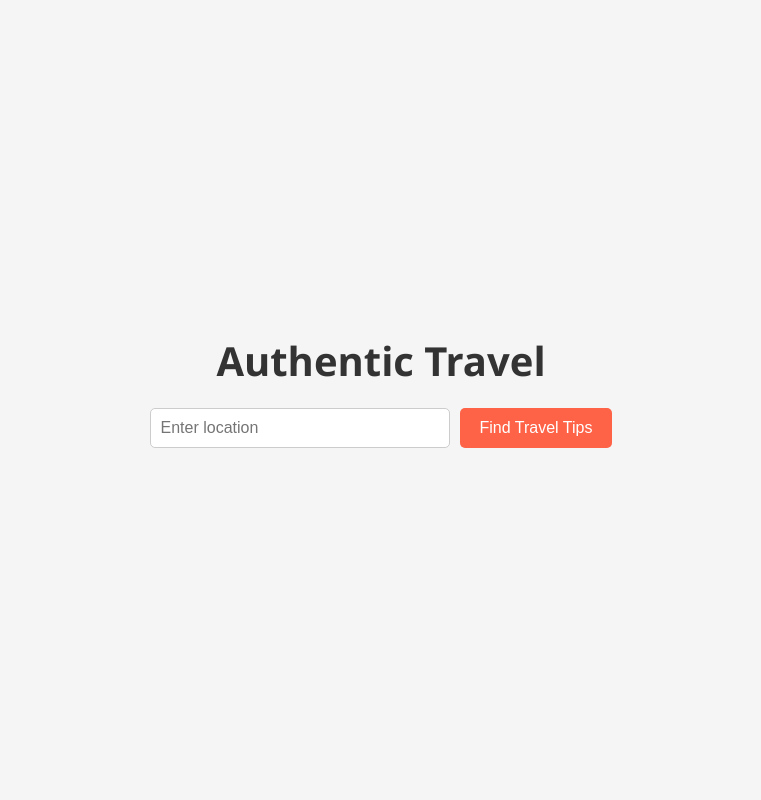
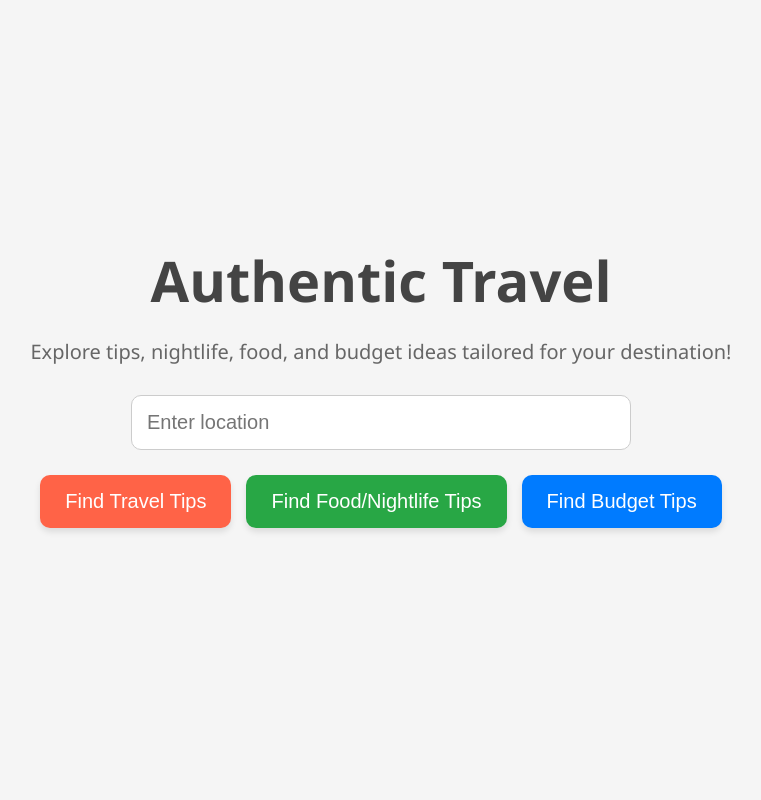
Before and after one commit to jexpearce/jex, a Flask app: page / in a window 1280 px wide. Shown: the whole page, without its empty margins (259-1020 px from the left). Run offline with Flask 3, Linux system fonts and the light colour scheme.

Commit message:
my god a lot of changes (new buttons, better cssn new subreddits)

```diff
--- a/server.py
+++ b/server.py
@@ -1,16 +1,18 @@
+import requests
 from flask import Flask, request, jsonify, send_from_directory
 from flask_cors import CORS
 from flask_limiter import Limiter
 from flask_limiter.util import get_remote_address
+from urllib.parse import quote
 import re
 import time
-import requests
 import os
+import random
 
 app = Flask(__name__, static_folder="static")
-CORS(app, resources={r"/search": {"origins": "https://your-frontend-domain.com"}})
+CORS(app, resources={r"/search": {"origins": "*"}})
 
-# Initialize the Limiter properly
+# Initialize Flask-Limiter
 limiter = Limiter(key_func=get_remote_address)
 limiter.init_app(app)
 
@@ -19,78 +21,128 @@ def serve_frontend():
     return send_from_directory("templates", "newidea.html")
 
 @app.route("/search", methods=["GET"])
-@limiter.limit("8 per minute")  # Limit requests to 8 per minute
+@limiter.limit("8 per minute")
 def search():
     try:
-        query = request.args.get("q", "")
+        query = request.args.get("q", "").strip()
+        search_type = request.args.get("type", "travel").strip().lower()  # "travel" or "food"
         if not query:
             return jsonify({"error": "Query parameter is required."}), 400
 
-        # Combine the three subreddits
-        url = f"https://www.reddit.com/r/travel+travelnopics+solotravel/search.json?q=title%3A{query}&restrict_sr=1&limit=100&sort=top"
         headers = {"User-Agent": "AuthenticTravelApp/0.1"}
-        response = requests.get(url, headers=headers)
-        response.raise_for_status()
-        data = response.json()
 
-        # a recommended check
-        if "data" not in data or "children" not in data["data"]:
-            return jsonify({"error": "Unexpected Reddit API response structure."}), 500
+        # Check if r/[location] exists
+        encoded_query = quote(query)
+        specific_subreddit_url = f"https://www.reddit.com/r/{encoded_query}/about.json"
+        specific_subreddit_exists = False
 
-        # keywords
-        keywords = [
-            "itinerary", "guide", "things to do", "plan", "trip",
-            "recommendations", "advice", "destinations", "must-see",
-            "must-visit", "hidden gems", "attractions", "activities", "excursions",
-        ]
+        try:
+            subreddit_response = requests.get(specific_subreddit_url, headers=headers)
+            if subreddit_response.status_code == 200:
+                specific_subreddit_exists = True
+        except requests.exceptions.RequestException:
+            specific_subreddit_exists = False
 
-        keyword_pattern = re.compile('|'.join(re.escape(kw) for kw in keywords))
+        # Define keywords based on search type
+        if search_type == "food":
+            keywords = [
+                "food", "culture", "restaurants", "nightlife", "clubs", "bars",
+                "pubs", "cocktails", "night market", "places to eat", "local food",
+                "must-try dishes", "street food", "cuisine",
+            ]
+        elif search_type == "budget":
+            keywords = ["budget", "cheap", "affordable", "low-cost", "money-saving"]
+        else:  # Default to "travel"
+            keywords = [
+                "itinerary", "guide", "things to do", "trip",
+                "recommendations", "must-see",
+                "must-visit", "hidden gems", "attractions","excursions",
+            ]
+        keyword_pattern = re.compile('|'.join(re.escape(kw) for kw in keywords), re.IGNORECASE)
+        exclude_words = ["pic", "picture", "pictures", "video", "vid", "photo"]
+        exclude_pattern = re.compile('|'.join(re.escape(word) for word in exclude_words), re.IGNORECASE)
+
         current_time = time.time()
         eight_years_in_seconds = 8 * 365 * 24 * 60 * 60
 
-        filtered_posts = [
-            post["data"]
-            for post in data["data"]["children"]
-            if keyword_pattern.search(post["data"]["title"].lower())
-            and post["data"].get("post_hint") != "image"
-            and not post["data"].get("is_video", False)
-            and "media_metadata" not in post["data"]
-            and current_time - post["data"]["created_utc"] <= eight_years_in_seconds
-        ]
+        def filter_posts(posts):
+            return [
+                post
+                for post in posts
+                if keyword_pattern.search(post.get("title", ""))  # Match keywords in the title
+                and not exclude_pattern.search(post.get("title", ""))  # Exclude posts with certain words
+                and post.get("post_hint") != "image"
+                and not post.get("is_video", False)
+                and "media_metadata" not in post
+                and current_time - post.get("created_utc", current_time) <= eight_years_in_seconds
+            ]
 
-        # top 8 posts only
-        top_posts = filtered_posts[:8]
+        # Fetch posts from r/[location]
+        location_posts = []
+        if specific_subreddit_exists:
+            # Build the keywords query
+            keywords_query = ' OR '.join(f'"{kw}"' for kw in keywords)
+            # Properly encode the query
+            encoded_keywords_query = quote(keywords_query)
+            # Include restrict_sr=1 to restrict the search to the subreddit
+            location_search_url = f"https://www.reddit.com/r/{encoded_query}/search.json?q={encoded_keywords_query}&restrict_sr=1&limit=100&sort=top"
+            try:
+                location_response = requests.get(location_search_url, headers=headers)
+                location_response.raise_for_status()
+                location_data = location_response.json()
+                location_posts = [post["data"] for post in location_data.get("data", {}).get("children", [])]
+            except requests.exceptions.RequestException:
+                pass  # Gracefully handle if r/[location] search fails
+
+        # Fetch posts from general subreddits (same for both "travel" and "food")
+        general_subreddits = "travel+travelnopics+solotravel"
+        keywords_query = ' OR '.join(f'"{kw}"' for kw in keywords)
+        general_search_query = f'title:"{query}" ({keywords_query})'
+        encoded_general_search_query = quote(general_search_query)
+        general_search_url = f"https://www.reddit.com/r/{general_subreddits}/search.json?q={encoded_general_search_query}&restrict_sr=1&limit=100&sort=top"
+        general_posts = []
+        try:
+            general_response = requests.get(general_search_url, headers=headers)
+            general_response.raise_for_status()
+            general_data = general_response.json()
+            general_posts = [post["data"] for post in general_data.get("data", {}).get("children", [])]
+        except requests.exceptions.RequestException:
+            pass  # Gracefully handle if general subreddit search fails
+
+        # Apply filters to both sets of posts
+        filtered_location_posts = filter_posts(location_posts)
+        filtered_general_posts = filter_posts(general_posts)
+
+        top_posts = filtered_location_posts[:5] + filtered_general_posts[:5]
+        random.shuffle(top_posts)
+
 
         # For each post, fetch top 5 comments
         for post in top_posts:
-            post_id = post["id"]
-            post_subreddit = post["subreddit"]  # specific subreddit
+            post_id = post.get("id")
+            post_subreddit = post.get("subreddit")
+            if not post_id or not post_subreddit:
+                continue
             comments_url = f"https://www.reddit.com/r/{post_subreddit}/comments/{post_id}.json?depth=1&limit=5"
-            comments_response = requests.get(comments_url, headers=headers)
-            comments_response.raise_for_status()
-            comments_data = comments_response.json()
-
-            # validate
-            if len(comments_data) < 2 or "data" not in comments_data[1] or "children" not in comments_data[1]["data"]:
+            try:
+                comments_response = requests.get(comments_url, headers=headers)
+                comments_response.raise_for_status()
+                comments_data = comments_response.json()
+                post["top_comments"] = [
+                    comment["data"]["body"]
+                    for comment in comments_data[1]["data"]["children"]
+                    if (
+                        comment.get("kind") == "t1"
+                        and comment["data"].get("body")
+                        and "[deleted]" not in comment["data"]["body"]
+                        and "[removed]" not in comment["data"]["body"]
+                    )
+                ]
+            except requests.exceptions.RequestException:
                 post["top_comments"] = []
-                continue
-
-            # extracting the top comments
-            post["top_comments"] = [
-                comment["data"]["body"]
-                for comment in comments_data[1]["data"]["children"]
-                if (
-                    comment.get("kind") == "t1"
-                    and comment["data"].get("body")
-                    and "[deleted]" not in comment["data"]["body"]
-                    and "[removed]" not in comment["data"]["body"]
-                )
-            ]
 
         return jsonify(top_posts)
 
-    except requests.exceptions.RequestException as req_err:
-        return jsonify({"error": f"Request error: {str(req_err)}"}), 500
     except Exception as e:
         return jsonify({"error": str(e)}), 500
 
--- a/static/newidea.css
+++ b/static/newidea.css
@@ -7,70 +7,112 @@
 html, body {
     height: 100%;
     font-family: 'Segoe UI', Tahoma, Geneva, Verdana, sans-serif;
-    background: #f5f5f5; /* Set a plain background color */
-    color: #333; /* Adjust text color for better readability */
-    overflow-y: auto; /* Enable scrolling */
+    background: #f5f5f5;
+    color: #333;
+    overflow-y: auto;
 }
 
-/* Center content on the screen initially */
 .content {
     max-width: 1000px; /* Increased max-width for wider layout */
     margin: 0 auto;
     padding: 20px;
     text-align: center;
-    height: 100%; /* Full height of the viewport */
     display: flex;
     flex-direction: column;
     justify-content: center; /* Vertically center the content */
     align-items: center; /* Horizontally center the content */
+    min-height: 100vh; /* Use min-height instead of height */
 }
 
-/* Once results are displayed, adjust layout */
 .results-shown .content {
-    height: auto;
+    height: auto; /* Allow the height to expand with content */
     justify-content: flex-start; /* Reset alignment to the top */
+    align-items: stretch; /* Adjust to stretch full width if needed */
 }
 
 /* Title styling */
 .content h1 {
-    font-size: 2.5em;
+    font-size: 3.5em; /* Larger title */
     margin-bottom: 20px;
+    color: #444;
+}
+
+.subheading {
+    font-size: 1.25em; /* Subheading font size */
+    color: #666;
+    margin-bottom: 30px;
 }
 
 /* Search box container */
 .search-box {
     display: flex;
-    justify-content: center;
-    gap: 10px;
-    margin-bottom: 20px;
+    flex-direction: column;
+    align-items: center;
+    width: 100%;
 }
 
 /* Input field styling */
 .search-box input[type="text"] {
-    padding: 10px;
-    font-size: 1em;
+    padding: 15px;
+    font-size: 1.25em;
     border: 1px solid #ccc;
-    border-radius: 5px;
-    width: 300px;
+    border-radius: 10px;
+    width: 100%;
+    max-width: 500px;
+    margin-bottom: 25px; /* Space between input and buttons */
+}
+
+/* Buttons container styling */
+.buttons-container {
+    display: flex;
+    justify-content: center;
+    gap: 15px; /* Space between buttons */
 }
 
 /* Button styling */
 .search-box button {
-    padding: 10px 20px;
-    font-size: 1em;
-    background-color: #ff6347; /* Tomato color */
+    padding: 15px 25px;
+    font-size: 1.25em; /* Larger button text */
     color: #fff;
     border: none;
-    border-radius: 5px;
+    border-radius: 10px;
     cursor: pointer;
-    transition: background-color 0.3s ease;
+    transition: background-color 0.3s ease, transform 0.2s;
+    box-shadow: 0 4px 6px rgba(0, 0, 0, 0.1);
 }
 
-.search-box button:hover {
-    background-color: #ff4500; /* OrangeRed color */
+#search-button {
+    background-color: #ff6347;
+}
+
+#search-button:hover {
+    background-color: #ff4500;
+    transform: scale(1.05); /* Slight zoom effect */
+}
+
+#food-button {
+    background-color: #28a745;
+}
+
+#food-button:hover {
+    background-color: #1c7c33;
+    transform: scale(1.05);
+}
+
+#budget-button {
+    background-color: #007bff;
+}
+
+#budget-button:hover {
+    background-color: #0056b3;
+    transform: scale(1.05);
 }
 
 /* Results container */
+#results {
+    margin-top: 30px; /* Space between results and search box */
+}
+
 #results ul {
     list-style: none;
     padding: 0;
@@ -80,8 +122,9 @@ html, body {
     margin: 15px 0;
     padding: 20px;
     border: 1px solid #ccc;
-    border-radius: 5px;
+    border-radius: 10px;
     background: #fff;
+    box-shadow: 0 4px 6px rgba(0, 0, 0, 0.1);
 }
 
 /* Main post title link */
@@ -97,7 +140,7 @@ html, body {
 }
 
 #results li a:hover {
-    color: #007bff; /* Light up blue on hover */
+    color: #007bff;
 }
 
 /* Upvotes styling */
@@ -111,7 +154,7 @@ html, body {
 /* Show buttons styling */
 .show-comments-btn, .show-post-btn {
     margin: 10px 5px;
-    padding: 5px 15px;
+    padding: 8px 20px;
     border-radius: 5px;
     border: none;
     font-size: 1em;
@@ -139,11 +182,11 @@ html, body {
 
 /* Comments section */
 .comment {
-    font-size: 0.9em; /* Smaller font for comments */
+    font-size: 0.9em;
     color: #333;
-    margin-bottom: 15px; /* Space between comments */
+    margin-bottom: 15px;
     padding: 10px 0;
-    border-top: 1px solid #ccc; /* Horizontal line between comments */
+    border-top: 1px solid #ccc;
 }
 
 /* Remove the top border for the first comment */
--- a/static/newidea.js
+++ b/static/newidea.js
@@ -1,11 +1,12 @@
 document.addEventListener("DOMContentLoaded", () => {
   const searchButton = document.getElementById("search-button");
+  const foodButton = document.getElementById("food-button");
+  const budgetButton = document.getElementById("budget-button");
   const locationInput = document.getElementById("location-input");
   const resultsDiv = document.getElementById("results");
   const body = document.getElementById("body");
 
-  searchButton.addEventListener("click", async () => {
-    const location = locationInput.value.trim();
+  const performSearch = async (location, type) => {
     if (!location) {
       resultsDiv.innerHTML = "<p>Please enter a location.</p>";
       return;
@@ -15,10 +16,13 @@ document.addEventListener("DOMContentLoaded", () => {
     body.classList.add("results-shown");
 
     try {
-      // Updated to use a relative URL instead of hardcoding the localhost or Render URL
-      const response = await fetch(
-        `/search?q=${encodeURIComponent(location)}` // Use relative path
-      );
+      const endpoint =
+        type === "food"
+          ? `/search?type=food&q=${encodeURIComponent(location)}`
+          : type === "budget"
+          ? `/search?type=budget&q=${encodeURIComponent(location)}`
+          : `/search?q=${encodeURIComponent(location)}`;
+      const response = await fetch(endpoint);
 
       if (!response.ok) {
         throw new Error(`HTTP error! status: ${response.status}`);
@@ -51,7 +55,6 @@ document.addEventListener("DOMContentLoaded", () => {
               </a> (${upvotes} upvotes)
             `;
 
-          // Add "Show Post" button
           if (postText) {
             const showPostBtn = document.createElement("button");
             showPostBtn.textContent = "Show Post";
@@ -59,7 +62,6 @@ document.addEventListener("DOMContentLoaded", () => {
 
             const postTextDiv = document.createElement("div");
             postTextDiv.style.display = "none";
-
             const truncatedPostText =
               postText.length > 500
                 ? `${postText.slice(
@@ -70,7 +72,6 @@ document.addEventListener("DOMContentLoaded", () => {
 
             postTextDiv.innerHTML = truncatedPostText;
 
-            // Toggle post text visibility
             showPostBtn.addEventListener("click", () => {
               if (postTextDiv.style.display === "none") {
                 postTextDiv.style.display = "block";
@@ -81,21 +82,10 @@ document.addEventListener("DOMContentLoaded", () => {
               }
             });
 
-            // Add "Show More" and "Show Less" functionality
-            postTextDiv.addEventListener("click", (event) => {
-              const target = event.target;
-              if (target.classList.contains("show-more-post")) {
-                postTextDiv.innerHTML = `${postText} <span style="color: blue; cursor: pointer;" class="show-less-post">[show less]</span>`;
-              } else if (target.classList.contains("show-less-post")) {
-                postTextDiv.innerHTML = truncatedPostText;
-              }
-            });
-
             postItem.appendChild(showPostBtn);
             postItem.appendChild(postTextDiv);
           }
 
-          // Add "Show Comments" button and truncated comments
           if (comments.length > 0) {
             const commentsBtn = document.createElement("button");
             commentsBtn.textContent = "Show Comments";
@@ -104,32 +94,9 @@ document.addEventListener("DOMContentLoaded", () => {
             const commentsDiv = document.createElement("div");
             commentsDiv.style.display = "none";
             commentsDiv.innerHTML = comments
-              .map((comment, index) =>
-                comment.length > 500
-                  ? `<p>${comment.slice(
-                      0,
-                      500
-                    )}<span style="color: blue; cursor: pointer;" class="show-more-comment" data-index="${index}">... [show more]</span></p>`
-                  : `<p>${comment}</p>`
-              )
+              .map((comment) => `<p>${comment}</p>`)
               .join("");
 
-            // Expand/collapse comment text
-            commentsDiv.addEventListener("click", (event) => {
-              const target = event.target;
-              if (target.classList.contains("show-more-comment")) {
-                const index = target.dataset.index;
-                target.parentNode.innerHTML = `${comments[index]} <span style="color: blue; cursor: pointer;" class="show-less-comment" data-index="${index}">[show less]</span>`;
-              } else if (target.classList.contains("show-less-comment")) {
-                const index = target.dataset.index;
-                target.parentNode.innerHTML = `${comments[index].slice(
-                  0,
-                  500
-                )}<span style="color: blue; cursor: pointer;" class="show-more-comment" data-index="${index}">... [show more]</span>`;
-              }
-            });
-
-            // Toggle comments visibility
             commentsBtn.addEventListener("click", () => {
               if (commentsDiv.style.display === "none") {
                 commentsDiv.style.display = "block";
@@ -151,5 +118,20 @@ document.addEventListener("DOMContentLoaded", () => {
       console.error(error);
       resultsDiv.innerHTML = `<p>Failed to fetch data: ${error.message}</p>`;
     }
+  };
+
+  searchButton.addEventListener("click", () => {
+    const location = locationInput.value.trim();
+    performSearch(location, "travel");
+  });
+
+  foodButton.addEventListener("click", () => {
+    const location = locationInput.value.trim();
+    performSearch(location, "food");
+  });
+
+  budgetButton.addEventListener("click", () => {
+    const location = locationInput.value.trim();
+    performSearch(location, "budget");
   });
 });
--- a/templates/newidea.html
+++ b/templates/newidea.html
@@ -1,15 +1,24 @@
 <html lang="en">
   <head>
     <meta charset="UTF-8" />
+    <meta name="viewport" content="width=device-width, initial-scale=1.0" />
     <title>Authentic Travel</title>
     <link rel="stylesheet" href="/static/newidea.css" />
   </head>
   <body id="body">
     <div class="content">
       <h1>Authentic Travel</h1>
+      <p class="subheading">
+        Explore tips, nightlife, food, and budget ideas tailored for your
+        destination!
+      </p>
       <div class="search-box">
         <input type="text" placeholder="Enter location" id="location-input" />
-        <button id="search-button">Find Travel Tips</button>
+        <div class="buttons-container">
+          <button id="search-button">Find Travel Tips</button>
+          <button id="food-button">Find Food/Nightlife Tips</button>
+          <button id="budget-button">Find Budget Tips</button>
+        </div>
       </div>
       <div id="results"></div>
     </div>
```
Also changed, not shown: 1 other file.
